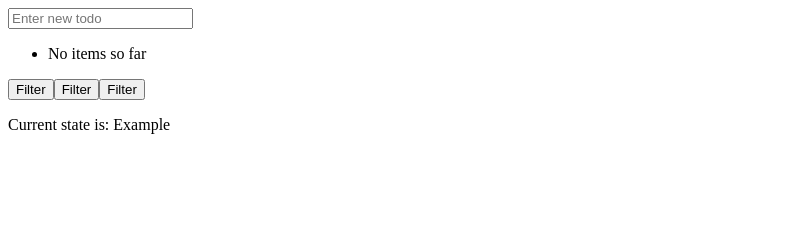
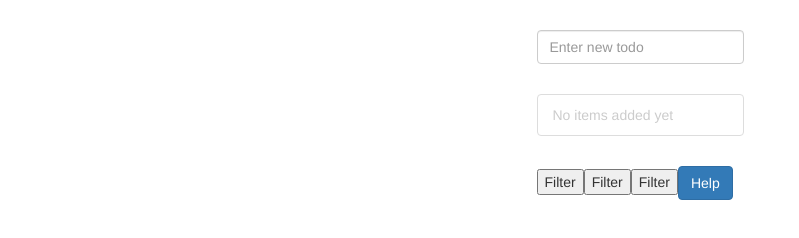
Before and after one commit to misaal9/redux-todo, a React app: page / in a window 1280 px wide. Shown: the whole page, without its empty margins (0-799 px from the left). Built offline with nearby package versions, Linux system fonts and the light colour scheme; what deep-freeze, expect would draw is missing.

Commit message:
Added more styles

```diff
--- a/public/index.html
+++ b/public/index.html
@@ -10,6 +10,7 @@
     -->
     <link rel="manifest" href="%PUBLIC_URL%/manifest.json">
     <link rel="shortcut icon" href="%PUBLIC_URL%/favicon.ico">
+    <link href="https://maxcdn.bootstrapcdn.com/bootstrap/3.3.7/css/bootstrap.min.css" rel="stylesheet" integrity="sha384-BVYiiSIFeK1dGmJRAkycuHAHRg32OmUcww7on3RYdg4Va+PmSTsz/K68vbdEjh4u" crossorigin="anonymous">
     <!--
       Notice the use of %PUBLIC_URL% in the tags above.
       It will be replaced with the URL of the `public` folder during the build.
@@ -25,7 +26,7 @@
     <noscript>
       You need to enable JavaScript to run this app.
     </noscript>
-    <div id="root"></div>
+    <div id="root" class="container container-fluid container-center"></div>
     <!--
       This HTML file is a template.
       If you open it directly in the browser, you will see an empty page.
@@ -36,5 +37,7 @@
       To begin the development, run `npm start` or `yarn start`.
       To create a production bundle, use `npm run build` or `yarn build`.
     -->
+    <script src="https://code.jquery.com/jquery-2.2.4.min.js" integrity="sha256-BbhdlvQf/xTY9gja0Dq3HiwQF8LaCRTXxZKRutelT44=" crossorigin="anonymous"></script>
+    <script src="https://maxcdn.bootstrapcdn.com/bootstrap/3.3.7/js/bootstrap.min.js" integrity="sha384-Tc5IQib027qvyjSMfHjOMaLkfuWVxZxUPnCJA7l2mCWNIpG9mGCD8wGNIcPD7Txa" crossorigin="anonymous"></script>
   </body>
 </html>
--- a/src/components/AddToDo.js
+++ b/src/components/AddToDo.js
@@ -26,12 +26,13 @@ class AddToDo extends Component {
 
   render(){
     return (
-      <form onSubmit={this.onSubmitHandler}>
+      <form className="add-to-do" onSubmit={this.onSubmitHandler}>
         <input
           type="text"
           placeholder="Enter new todo"
           onChange={this.onInputChangeHandler}
           value={this.state.addToDoText}
+          className="form-control"
           />
       </form>
     );
--- a/src/components/FilterLinks.js
+++ b/src/components/FilterLinks.js
@@ -7,9 +7,7 @@ const FilterLinks = ({activeFilter}) => {
       <Link />
       <Link />
       <Link />
-      <div>
-        <p>Current state is: {activeFilter}</p>
-      </div>
+      <input type="button" className="btn btn-primary" value="Help" />
     </div>
   );
 }
--- a/src/components/ToDoItem.js
+++ b/src/components/ToDoItem.js
@@ -1,7 +1,13 @@
 import React from 'react';
 
+const listGroupName = 'list-group-item'
+
 const ToDoItem = ({todo, toggleTask}) => {
-  return <li className={todo.completed ? 'strikethrough' : ''} onClick={() => toggleTask(todo)}>{todo.text}</li>;
+  if (!todo) {
+    return <li className="list-group-item not-added">No items added yet</li>;
+  }
+  let className = `${listGroupName} ${todo.completed? 'strikethrough' : ''}`;
+  return <li className={className} onClick={() => toggleTask(todo)}>{todo.text}</li>;
 }
 
 export default ToDoItem;
--- a/src/components/ToDoList.js
+++ b/src/components/ToDoList.js
@@ -3,14 +3,14 @@ import ToDoItem from './ToDoItem';
 
 const renderItems = (todos, {toggleTask}) => {
   if (!todos.length) {
-    return <li>No items so far</li>;
+    return <ToDoItem>No items so far</ToDoItem>;
   }
   return todos.map(todo => <ToDoItem key={todo.id} todo={todo} toggleTask={toggleTask} />);
 };
 
 const ToDoList = ({todos, toggleTask}) => {
   return (
-    <ul className="to-do-list">
+    <ul className="to-do-list list-group">
       { renderItems(todos, toggleTask) }
     </ul>
   );
--- a/src/style/style.css
+++ b/src/style/style.css
@@ -1,3 +1,13 @@
+/* AddToDo */
+.add-to-do, .to-do-list {
+  margin: 30px 0;
+}
+
+.container-center {
+  display: flex;
+  justify-content: center;
+}
+
 /* ToDoList */
 ul.to-do-list li {
   cursor: pointer;
@@ -5,3 +15,7 @@ ul.to-do-list li {
 ul.to-do-list li.strikethrough {
   text-decoration: line-through;
 }
+ul.to-do-list li.not-added {
+  cursor: default;
+  color: #ccc;
+}
```
